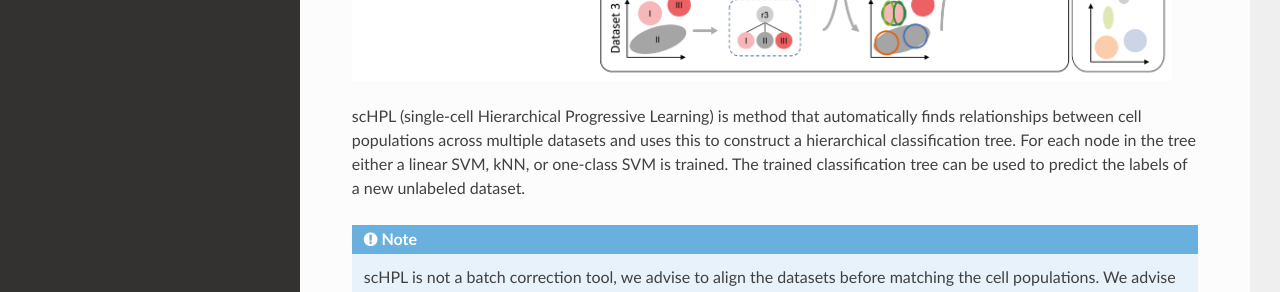
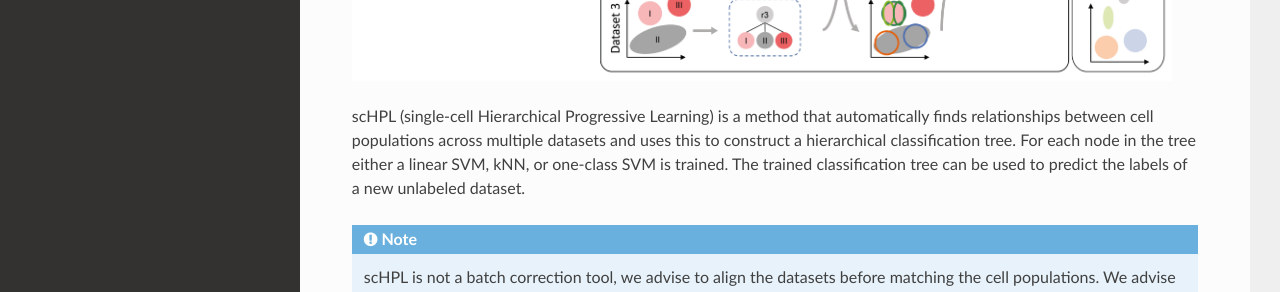
Before and after one commit to lcmmichielsen/scHPL, a Sphinx documentation site: the page built from docs/index.rst, in a window 1280 px wide and 970 px high. Shown: the part 455-747 px from the top of the window. Built offline with Sphinx 7.4.7 and the Read the Docs theme 2.0.0, drawn with Linux system fonts in a browser that asks for light colours; pages that are not in the unit, such as notebooks, are missing from menus.

Commit message:
fix typo

```diff
--- a/docs/about.rst
+++ b/docs/about.rst
@@ -7,7 +7,7 @@ scHPL
   :width: 820
   :alt: Schematic scHPL
 
-scHPL (single-cell Hierarchical Progressive Learning) is method that automatically finds relationships between cell populations across multiple datasets and uses this to construct a hierarchical classification tree. For each node in the tree either a linear SVM, kNN, or one-class SVM is trained. The trained classification tree can be used to predict the labels of a new unlabeled dataset.
+scHPL (single-cell Hierarchical Progressive Learning) is a method that automatically finds relationships between cell populations across multiple datasets and uses this to construct a hierarchical classification tree. For each node in the tree either a linear SVM, kNN, or one-class SVM is trained. The trained classification tree can be used to predict the labels of a new unlabeled dataset.
 
 .. note::
    scHPL is not a batch correction tool, we advise to align the datasets before matching the cell populations. We advise doing this with scVI or scArches. See the treeArches tutorials or the 'tips' tab for more information.
--- a/docs/index.rst
+++ b/docs/index.rst
@@ -7,7 +7,7 @@ scHPL
   :width: 820
   :alt: Schematic scHPL
 
-scHPL (single-cell Hierarchical Progressive Learning) is method that automatically finds relationships between cell populations across multiple datasets and uses this to construct a hierarchical classification tree. For each node in the tree either a linear SVM, kNN, or one-class SVM is trained. The trained classification tree can be used to predict the labels of a new unlabeled dataset.
+scHPL (single-cell Hierarchical Progressive Learning) is a method that automatically finds relationships between cell populations across multiple datasets and uses this to construct a hierarchical classification tree. For each node in the tree either a linear SVM, kNN, or one-class SVM is trained. The trained classification tree can be used to predict the labels of a new unlabeled dataset.
 
 .. note::
    scHPL is not a batch correction tool, we advise to align the datasets before matching the cell populations. We advise doing this with scVI or scArches. See the treeArches tutorials or the 'tips' tab for more information.
```
